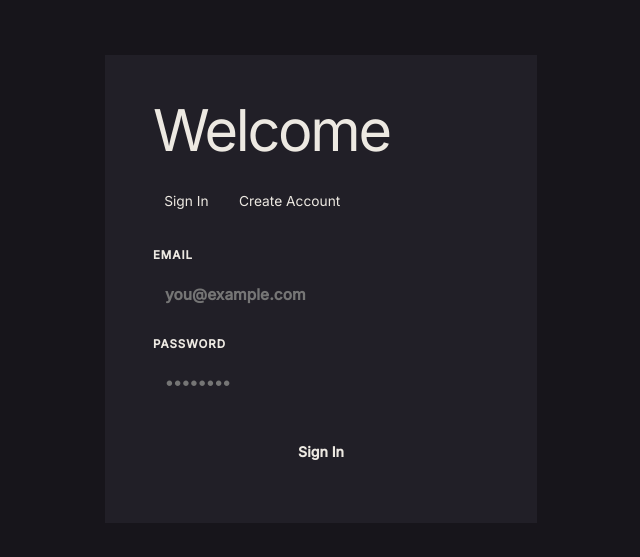
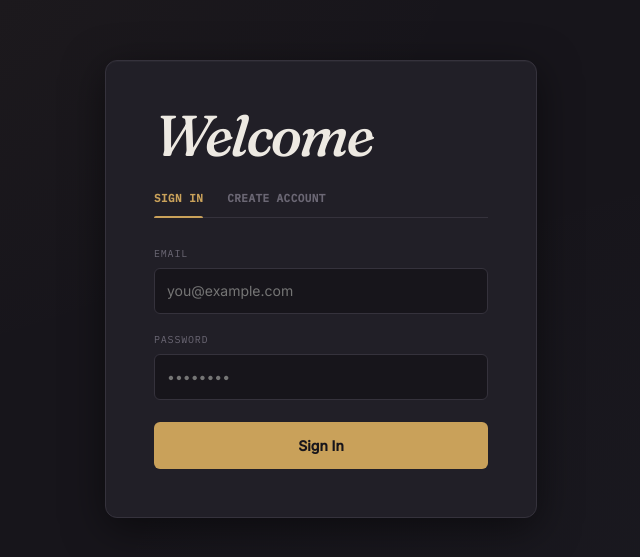
Before and after one commit to SimpleMindedMoron/minimal-calendar, a Next.js app: page /login in a window 1280 px wide. Shown: the part 111-668 px from the top of the page, without its empty margins (319-959 px from the left). Built offline with nearby package versions, Linux system fonts and the light colour scheme; no server answers.

Commit message:
Update design

```diff
--- a/app/components/event-dialog/event-dialog.module.css
+++ b/app/components/event-dialog/event-dialog.module.css
@@ -7,25 +7,27 @@
   display: grid;
   place-items: center;
   padding: 1rem;
-  background: rgb(18 19 17 / 82%);
+  background: rgba(23, 21, 27, 0.82); /* matches --bg with opacity */
   animation: fade-in 180ms var(--ease-soft) both;
 }
 
 .dialog {
   width: min(100%, 31rem);
   padding: clamp(1.4rem, 4vw, 2.25rem);
-  border: 0;
-  border-radius: var(--radius-lg);
-  background: #050709;
-  animation: dialog-in 280ms var(--ease-out) both;
+  border: 1px solid var(--rule);
+  border-radius: 12px;
+  background: var(--surface);
+  box-shadow: 0 10px 40px rgba(0,0,0,0.5), inset 0 1px 0 rgba(255,255,255,0.03);
+  animation: dialog-in 280ms cubic-bezier(0.22, 1, 0.36, 1) both;
 }
 
 .title {
   margin: 0 0 1.6rem;
-  color: var(--text-main);
-  font-family: var(--font-pilcrow-rounded);
-  font-size: 2rem;
-  font-weight: 400;
+  color: var(--ink);
+  font-family: 'Fraunces', serif;
+  font-style: italic;
+  font-size: 26px;
+  font-weight: 500;
 }
 
 .form {
@@ -42,9 +44,9 @@
 .field {
   display: grid;
   gap: 0.42rem;
-  color: var(--text-muted);
-  font-size: 0.72rem;
-  font-weight: 600;
+  color: var(--ink-faint);
+  font-family: 'IBM Plex Mono', monospace;
+  font-size: 10px;
   letter-spacing: 0.08em;
   text-transform: uppercase;
 }
@@ -53,17 +55,19 @@
   width: 100%;
   min-height: 2.75rem;
   padding: 0.65rem 0.75rem;
-  border: 0;
-  border-radius: var(--radius-sm);
-  background: var(--bg-deep);
-  color: var(--text-main);
-  font-size: 0.96rem;
-  transition: background-color 180ms var(--ease-soft);
+  border: 1px solid var(--rule);
+  border-radius: 6px;
+  background: var(--bg);
+  color: var(--ink);
+  font-family: 'Inter', sans-serif;
+  font-size: 14px;
+  transition: border-color 0.2s, background-color 0.2s;
 }
 
 .field input:hover,
 .field input:focus {
-  background: var(--surface-quiet);
+  background: var(--surface-raised);
+  border-color: var(--gold);
   outline: none;
 }
 
@@ -77,35 +81,34 @@
 .cancelButton,
 .saveButton {
   min-height: 2.65rem;
-  padding: 0.55rem 1rem;
-  border-radius: var(--radius-sm);
-  font-size: 0.85rem;
-  font-weight: 600;
-  transition:
-    background-color 180ms var(--ease-soft),
-    color 180ms var(--ease-soft),
-    transform 180ms var(--ease-out);
+  padding: 0.55rem 1.2rem;
+  border-radius: 6px;
+  font-family: 'Inter', sans-serif;
+  font-size: 13px;
+  font-weight: 500;
+  transition: all 0.2s;
+  cursor: pointer;
 }
 
 .cancelButton {
-  border: 0;
+  border: 1px solid var(--rule);
   background: transparent;
-  color: var(--text-muted);
+  color: var(--ink-dim);
 }
 
 .cancelButton:hover {
   background: var(--surface-raised);
-  color: var(--text-main);
+  color: var(--ink);
 }
 
 .saveButton {
-  border: 0;
-  background: var(--primary);
-  color: var(--primary-ink);
+  border: none;
+  background: var(--gold);
+  color: var(--bg);
 }
 
 .saveButton:hover {
-  background: var(--primary-strong);
+  opacity: 0.9;
   transform: translateY(-1px);
 }
 
@@ -114,13 +117,8 @@
 }
 
 @keyframes fade-in {
-  from {
-    opacity: 0;
-  }
-
-  to {
-    opacity: 1;
-  }
+  from { opacity: 0; }
+  to { opacity: 1; }
 }
 
 @keyframes dialog-in {
@@ -128,7 +126,6 @@
     opacity: 0;
     transform: translateY(12px) scale(0.985);
   }
-
   to {
     opacity: 1;
     transform: translateY(0) scale(1);
--- a/app/components/login-form/login-form.module.css
+++ b/app/components/login-form/login-form.module.css
@@ -1,63 +1,83 @@
 .card {
   width: min(100%, 27rem);
   padding: clamp(1.5rem, 6vw, 3rem);
-  border: 0;
-  border-radius: var(--radius-lg);
+  border: 1px solid var(--rule);
+  border-radius: 12px;
   background: var(--surface);
-  animation: card-in 500ms var(--ease-out) both;
+  box-shadow: 0 10px 40px rgba(0,0,0,0.5), inset 0 1px 0 rgba(255,255,255,0.03);
+  animation: card-in 500ms cubic-bezier(0.22, 1, 0.36, 1) both;
 }
 
 .title {
   margin: 0 0 1.65rem;
-  color: var(--text-main);
-  font-family: var(--font-pilcrow-rounded);
+  color: var(--ink);
+  font-family: 'Fraunces', serif;
+  font-style: italic;
   font-size: clamp(2.6rem, 9vw, 3.6rem);
-  font-weight: 400;
+  font-weight: 500;
   letter-spacing: -0.04em;
   line-height: 0.95;
 }
 
 .tabs {
   display: flex;
-  gap: 0.5rem;
+  gap: 1.5rem;
   margin-bottom: 1.75rem;
+  border-bottom: 1px solid var(--rule);
 }
 
 .tab {
-  padding: 0.42rem 0.7rem;
+  position: relative;
+  padding: 0 0 0.6rem;
   border: 0;
-  border-radius: var(--radius-sm);
   background: transparent;
-  color: var(--text-muted);
-  font-size: 0.86rem;
-  transition: color 180ms var(--ease-soft), background-color 180ms var(--ease-soft);
+  color: var(--ink-faint);
+  font-family: 'IBM Plex Mono', monospace;
+  font-size: 11px;
+  font-weight: 600;
+  letter-spacing: 0.04em;
+  text-transform: uppercase;
+  transition: color 180ms ease;
+  cursor: pointer;
 }
 
 .tab:hover {
-  color: var(--text-soft);
+  color: var(--ink-dim);
 }
 
 .activeTab {
-  background: var(--primary-dim);
-  color: var(--primary-strong);
+  color: var(--gold);
+}
+
+.activeTab::after {
+  content: "";
+  position: absolute;
+  bottom: -1px;
+  left: 0;
+  width: 100%;
+  height: 2px;
+  background: var(--gold);
+  border-radius: 2px 2px 0 0;
 }
 
 .message {
   margin-bottom: 1.25rem;
   padding: 0.75rem;
-  border: 0;
-  border-radius: var(--radius-sm);
-  font-size: 0.86rem;
+  border-radius: 6px;
+  font-family: 'Inter', sans-serif;
+  font-size: 13px;
 }
 
 .error {
-  background: var(--event-exam-dim);
-  color: #f2c3c4;
+  background: var(--exam-dim);
+  color: var(--exam);
+  border: 1px solid var(--exam);
 }
 
 .success {
-  background: var(--event-study-dim);
-  color: #d5e6cb;
+  background: var(--study-dim);
+  color: var(--study);
+  border: 1px solid var(--study);
 }
 
 .form {
@@ -68,9 +88,9 @@
 .field {
   display: grid;
   gap: 0.42rem;
-  color: var(--text-muted);
-  font-size: 0.72rem;
-  font-weight: 600;
+  color: var(--ink-faint);
+  font-family: 'IBM Plex Mono', monospace;
+  font-size: 10px;
   letter-spacing: 0.08em;
   text-transform: uppercase;
 }
@@ -79,17 +99,19 @@
   width: 100%;
   min-height: 2.85rem;
   padding: 0.65rem 0.75rem;
-  border: 0;
-  border-radius: var(--radius-sm);
-  background: var(--bg-deep);
-  color: var(--text-main);
-  font-size: 0.96rem;
-  transition: background-color 180ms var(--ease-soft);
+  border: 1px solid var(--rule);
+  border-radius: 6px;
+  background: var(--bg);
+  color: var(--ink);
+  font-family: 'Inter', sans-serif;
+  font-size: 14px;
+  transition: border-color 0.2s, background-color 0.2s;
 }
 
 .field input:hover,
 .field input:focus {
-  background: var(--surface-quiet);
+  background: var(--surface-raised);
+  border-color: var(--gold);
   outline: none;
 }
 
@@ -97,17 +119,19 @@
   width: 100%;
   min-height: 2.9rem;
   margin-top: 0.25rem;
-  border: 0;
-  border-radius: var(--radius-sm);
-  background: var(--primary);
-  color: var(--primary-ink);
-  font-size: 0.88rem;
+  border: none;
+  border-radius: 6px;
+  background: var(--gold);
+  color: var(--bg);
+  font-family: 'Inter', sans-serif;
+  font-size: 14px;
   font-weight: 600;
-  transition: background-color 180ms var(--ease-soft), transform 180ms var(--ease-out), opacity 180ms var(--ease-soft);
+  transition: opacity 180ms ease, transform 180ms ease;
+  cursor: pointer;
 }
 
 .submitButton:hover:not(:disabled) {
-  background: var(--primary-strong);
+  opacity: 0.9;
   transform: translateY(-1px);
 }
 
@@ -116,8 +140,9 @@
 }
 
 .submitButton:disabled {
+  background: var(--rule);
+  color: var(--ink-faint);
   cursor: not-allowed;
-  opacity: 0.5;
 }
 
 @keyframes card-in {
@@ -125,7 +150,6 @@
     opacity: 0;
     transform: translateY(12px);
   }
-
   to {
     opacity: 1;
     transform: translateY(0);
--- a/app/components/room-dialog/room-dialog.module.css
+++ b/app/components/room-dialog/room-dialog.module.css
@@ -7,83 +7,76 @@
   display: grid;
   place-items: center;
   padding: 1rem;
-  background: rgb(18 19 17 / 82%);
-  animation: fade-in 180ms var(--ease-soft) both;
+  background: rgba(23, 21, 27, 0.82);
+  animation: fade-in 180ms cubic-bezier(0.4, 0, 0.2, 1) both;
 }
 
 .dialog {
-  width: min(100%, 29rem);
+  width: min(100%, 31rem);
   padding: clamp(1.4rem, 4vw, 2.25rem);
-  border: 0;
-  border-radius: var(--radius-lg);
+  border: 1px solid var(--rule);
+  border-radius: 12px;
   background: var(--surface);
-  animation: dialog-in 280ms var(--ease-out) both;
+  box-shadow: 0 10px 40px rgba(0,0,0,0.5), inset 0 1px 0 rgba(255,255,255,0.03);
+  animation: dialog-in 280ms cubic-bezier(0.22, 1, 0.36, 1) both;
 }
 
-.dialogHeader {
-  display: flex;
-  align-items: flex-start;
-  justify-content: space-between;
-  gap: 1rem;
-  margin-bottom: 1.5rem;
+.header {
+  margin: 0 0 1.6rem;
 }
 
 .title {
   margin: 0;
-  color: var(--text-main);
-  font-family: var(--font-pilcrow-rounded);
-  font-size: 2rem;
-  font-weight: 400;
+  color: var(--ink);
+  font-family: 'Fraunces', serif;
+  font-style: italic;
+  font-size: 26px;
+  font-weight: 500;
 }
 
-.intro {
-  margin: 0.35rem 0 0;
-  color: var(--text-muted);
-  font-size: 0.86rem;
-}
-
-.closeButton {
-  display: grid;
-  width: 2.15rem;
-  height: 2.15rem;
-  place-items: center;
-  border: 0;
-  border-radius: 50%;
-  background: var(--surface-quiet);
-  color: var(--text-muted);
-  transition: background-color 180ms var(--ease-soft), color 180ms var(--ease-soft), transform 180ms var(--ease-out);
-}
-
-.closeButton:hover {
-  background: var(--surface-raised);
-  color: var(--text-main);
-  transform: rotate(4deg);
+.subtitle {
+  margin: 0.4rem 0 0;
+  color: var(--ink-dim);
+  font-family: 'Inter', sans-serif;
+  font-size: 13px;
 }
 
 .tabs {
   display: flex;
-  gap: 1.2rem;
+  gap: 1.5rem;
   margin-bottom: 1.5rem;
+  border-bottom: 1px solid var(--rule);
 }
 
-.tab {
-  padding: 0.42rem 0.7rem;
+.tabBtn {
+  position: relative;
+  padding: 0 0 0.6rem;
   border: 0;
-  border-radius: var(--radius-sm);
   background: transparent;
-  color: var(--text-muted);
-  font-size: 0.82rem;
+  color: var(--ink-faint);
+  font-family: 'IBM Plex Mono', monospace;
+  font-size: 11px;
   font-weight: 600;
-  transition: color 180ms var(--ease-soft), background-color 180ms var(--ease-soft);
+  letter-spacing: 0.04em;
+  text-transform: uppercase;
+  transition: color 180ms ease;
+  cursor: pointer;
 }
-
-.tab:hover {
-  color: var(--text-soft);
+.tabBtn:hover {
+  color: var(--ink-dim);
 }
-
-.activeTab {
-  background: var(--primary-dim);
-  color: var(--primary-strong);
+.tabBtn.activeTab {
+  color: var(--gold);
+}
+.tabBtn.activeTab::after {
+  content: "";
+  position: absolute;
+  bottom: -1px;
+  left: 0;
+  width: 100%;
+  height: 2px;
+  background: var(--gold);
+  border-radius: 2px 2px 0 0;
 }
 
 .form {
@@ -94,9 +87,9 @@
 .field {
   display: grid;
   gap: 0.42rem;
-  color: var(--text-muted);
-  font-size: 0.72rem;
-  font-weight: 600;
+  color: var(--ink-faint);
+  font-family: 'IBM Plex Mono', monospace;
+  font-size: 10px;
   letter-spacing: 0.08em;
   text-transform: uppercase;
 }
@@ -105,17 +98,19 @@
   width: 100%;
   min-height: 2.75rem;
   padding: 0.65rem 0.75rem;
-  border: 0;
-  border-radius: var(--radius-sm);
-  background: var(--bg-deep);
-  color: var(--text-main);
-  font-size: 0.96rem;
-  transition: background-color 180ms var(--ease-soft);
+  border: 1px solid var(--rule);
+  border-radius: 6px;
+  background: var(--bg);
+  color: var(--ink);
+  font-family: 'Inter', sans-serif;
+  font-size: 14px;
+  transition: border-color 0.2s, background-color 0.2s;
 }
 
 .field input:hover,
 .field input:focus {
-  background: var(--surface-quiet);
+  background: var(--surface-raised);
+  border-color: var(--gold);
   outline: none;
 }
 
@@ -127,50 +122,49 @@
 }
 
 .cancelButton,
-.submitButton {
+.saveButton {
   min-height: 2.65rem;
-  padding: 0.55rem 1rem;
-  border-radius: var(--radius-sm);
-  font-size: 0.85rem;
-  font-weight: 600;
-  transition: background-color 180ms var(--ease-soft), color 180ms var(--ease-soft), transform 180ms var(--ease-out);
+  padding: 0.55rem 1.2rem;
+  border-radius: 6px;
+  font-family: 'Inter', sans-serif;
+  font-size: 13px;
+  font-weight: 500;
+  transition: all 0.2s;
+  cursor: pointer;
 }
 
 .cancelButton {
-  border: 0;
+  border: 1px solid var(--rule);
   background: transparent;
-  color: var(--text-muted);
+  color: var(--ink-dim);
+}
+.cancelButton:hover {
+  background: var(--surface-raised);
+  color: var(--ink);
 }
 
-.cancelButton:hover {
-  background: var(--surface-raised);
-  color: var(--text-main);
+.saveButton {
+  border: none;
+  background: var(--gold);
+  color: var(--bg);
 }
-
-.submitButton {
-  border: 0;
-  background: var(--primary);
-  color: var(--primary-ink);
-}
-
-.submitButton:hover:not(:disabled) {
-  background: var(--primary-strong);
+.saveButton:hover {
+  opacity: 0.9;
   transform: translateY(-1px);
 }
-
-.submitButton:disabled {
+.saveButton:active {
+  transform: scale(0.97);
+}
+.saveButton:disabled {
+  background: var(--rule);
+  color: var(--ink-faint);
   cursor: not-allowed;
-  opacity: 0.45;
+  transform: none;
 }
 
 @keyframes fade-in {
-  from {
-    opacity: 0;
-  }
-
-  to {
-    opacity: 1;
-  }
+  from { opacity: 0; }
+  to { opacity: 1; }
 }
 
 @keyframes dialog-in {
@@ -178,7 +172,6 @@
     opacity: 0;
     transform: translateY(12px) scale(0.985);
   }
-
   to {
     opacity: 1;
     transform: translateY(0) scale(1);
--- a/app/login/page.module.css
+++ b/app/login/page.module.css
@@ -1,7 +1,10 @@
 .page {
-    display: grid;
-    min-height: 100vh;
-    place-items: center;
-    padding: 1.25rem;
-    background: var(--bg-dark);
+  display: grid;
+  min-height: 100vh;
+  place-items: center;
+  padding: 1.25rem;
+  background: var(--bg);
+  background-image:
+    radial-gradient(ellipse at top left, rgba(201,161,90,0.05), transparent 45%),
+    radial-gradient(ellipse at bottom right, rgba(126,160,196,0.04), transparent 50%);
 }
```
Also changed, not shown: app/components/calendar-panel/calendar-panel.module.css (+18 -1 lines), app/components/calendar-panel/calendar-panel.tsx (+23 -4 lines), app/page.module.css (+54 -13 lines), app/page.tsx (+45 -18 lines).
